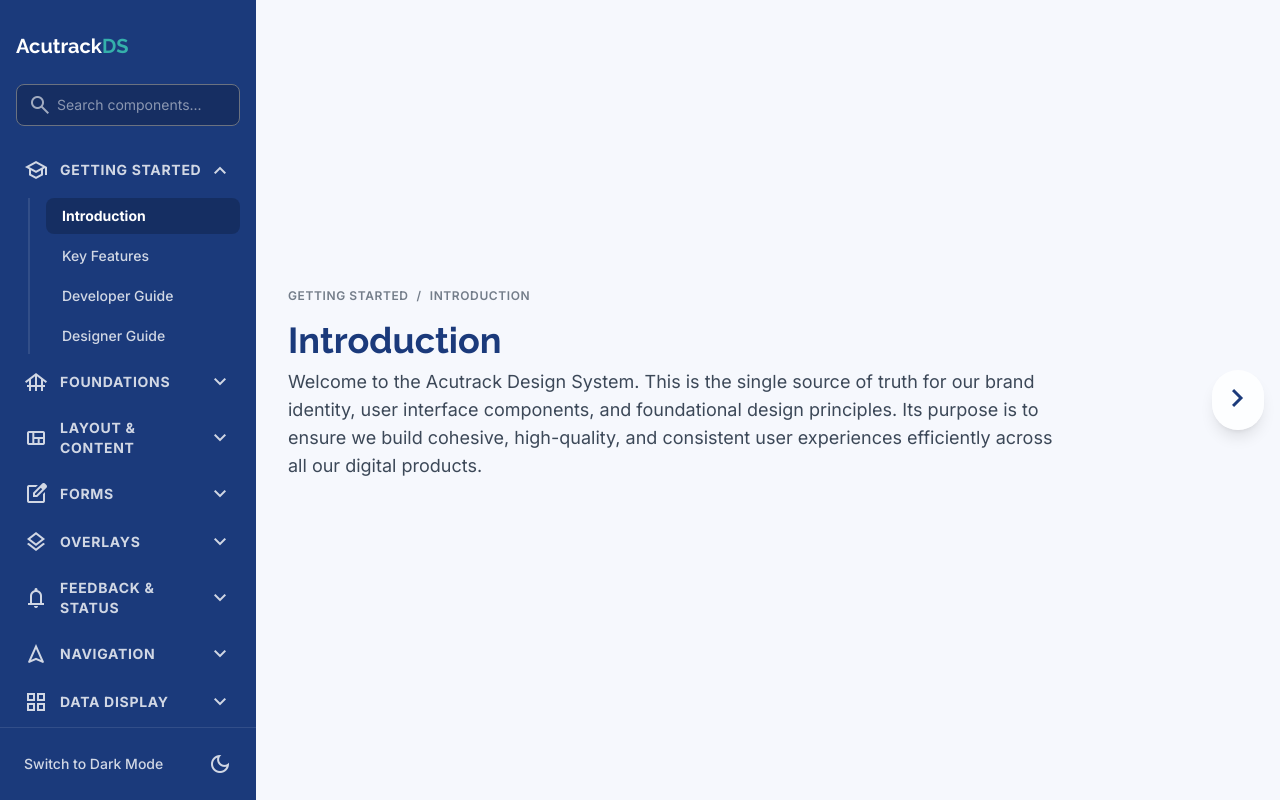
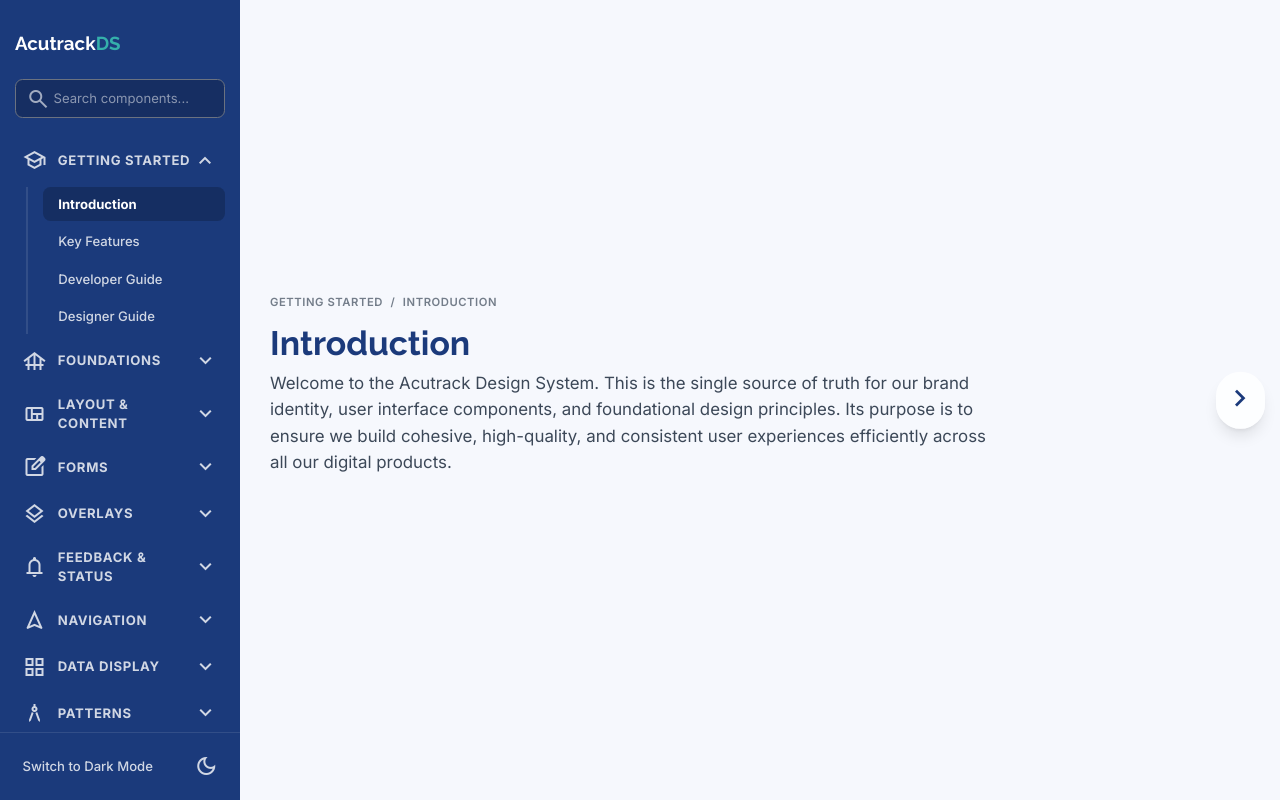
Before and after one commit to Mr-b-coder/AcutrackDS, a React (Vite) app: page / in a window 1280 px wide. Built offline with nearby package versions, Linux system fonts and the light colour scheme.

Commit message:
Feat: Adjust base font size. This commit sets the base font size to 15px in `src/index.css` to make all fonts slightly smaller across the application.

```diff
--- a/src/index.css
+++ b/src/index.css
@@ -3,6 +3,7 @@
 @tailwind utilities;
 
 @layer base {
+  html { font-size: 15px; }
   body { @apply font-body bg-bg-primary dark:bg-dark-bg-primary text-text-secondary dark:text-dark-text-secondary transition-colors duration-300; -webkit-font-smoothing: antialiased; }
   .material-symbols-outlined { font-variation-settings: 'FILL' 0, 'wght' 400, 'GRAD' 0, 'opsz' 24 }
 }
```
